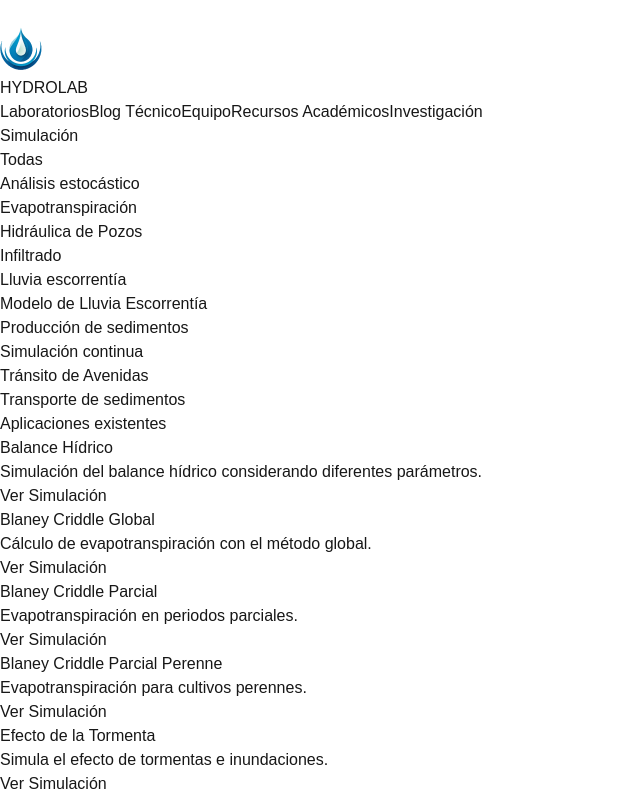
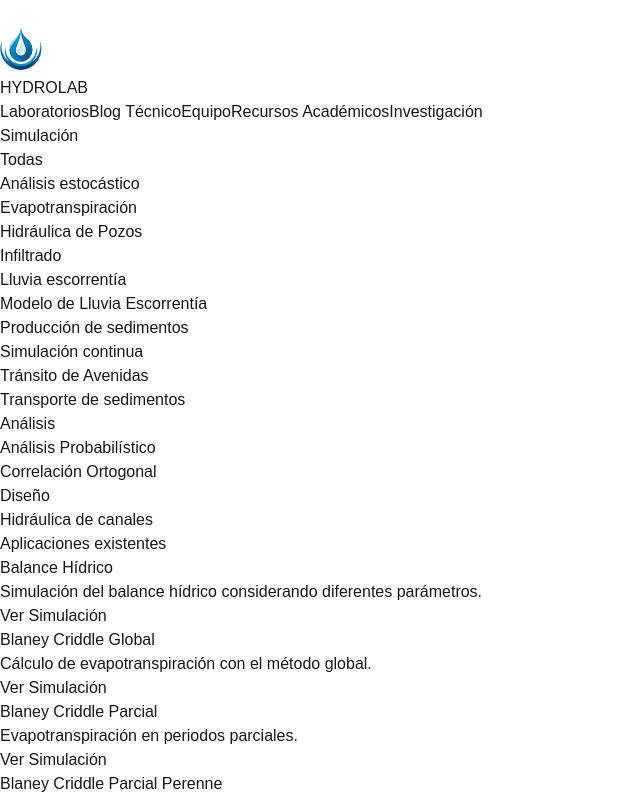
Before and after one commit to JamilErasmo/hydrovlab, a Next.js app: page /laboratorios in a window 1280 px wide. Shown: the top 799 px of the page, without its empty margins (0-640 px from the left). Built offline with nearby package versions, Linux system fonts and the light colour scheme.

Commit message:
arreglos

```diff
--- a/src/app/laboratorios/page.js
+++ b/src/app/laboratorios/page.js
@@ -15,6 +15,19 @@ export default function Simulaciones() {
         'Tránsito de Avenidas',
         'Transporte de sedimentos',
     ];
+    const categoriasDiseño = [
+        'Hidráulica de canales',
+
+    ];
+
+    const categoriasAnali = [
+        'Análisis Probabilístico',
+        'Correlación Ortogonal',
+
+    ];
+
+
+
 
     const simulaciones = [
         { id: 1, title: 'Balance Hídrico', description: 'Simulación del balance hídrico considerando diferentes parámetros.', link: '/Experimentos/BalanceHidrico', category: 'Análisis estocástico' },
@@ -34,6 +47,7 @@ export default function Simulaciones() {
         { id: 15, title: 'Tirante N Circular', description: 'Cálculo del tirante normal en secciones circulares.', link: '/Experimentos/TiranteNSeccionCircular', category: 'Simulación continua' },
         { id: 16, title: 'Tirante N Parabólica', description: 'Cálculo del tirante normal en secciones parabólicas.', link: '/Experimentos/TiranteNSeccionParabolica', category: 'Simulación continua' },
         { id: 17, title: 'Tirante N Trapezoidal', description: 'Cálculo del tirante normal en secciones trapezoidales.', link: '/Experimentos/TiranteNSeccionTrapezoidal', category: 'Simulación continua' },
+        { id: 18, title: 'UNICA', description: 'Cálculo del tirante normal en secciones trapezoidales.', link: '/Experimentos/TiranteNSeccionTrapezoidal', category: 'Correlación Ortogonal' },
     ];
 
 
@@ -68,7 +82,38 @@ export default function Simulaciones() {
                                     {categoria}
                                 </li>
                             ))}
+
+                            <h2 className="text-2xl font-bold mb-6">Análisis</h2>
+                            {categoriasAnali.map((categoria, index) => (
+                                <li
+                                    key={index}
+                                    className={`mb-4 cursor-pointer categoria px-4 py-2 rounded-lg ${categoriaSeleccionada === categoria ? 'bg-blue-700 text-white' : 'hover:bg-blue-100 hover:text-blue-700'
+                                        }`}
+                                    onClick={() => setCategoriaSeleccionada(categoria)}
+                                >
+                                    {categoria}
+                                </li>
+                            ))}
+
+
+                            <h2 className="text-2xl font-bold mb-6">Diseño</h2>
+
+
+                            {categoriasDiseño.map((categoria, index) => (
+                                <li
+                                    key={index}
+                                    className={`mb-4 cursor-pointer categoria px-4 py-2 rounded-lg ${categoriaSeleccionada === categoria ? 'bg-blue-700 text-white' : 'hover:bg-blue-100 hover:text-blue-700'
+                                        }`}
+                                    onClick={() => setCategoriaSeleccionada(categoria)}
+                                >
+                                    {categoria}
+                                </li>
+                            ))}
+
                         </ul>
+
+
+
 
                     </div>
 
@@ -97,6 +142,7 @@ export default function Simulaciones() {
                             )}
                         </div>
                     </div>
+
                 </div>
             </div>
         </section>
```
Also changed, not shown: src/app/equipo/page.js (+19 -18 lines).
